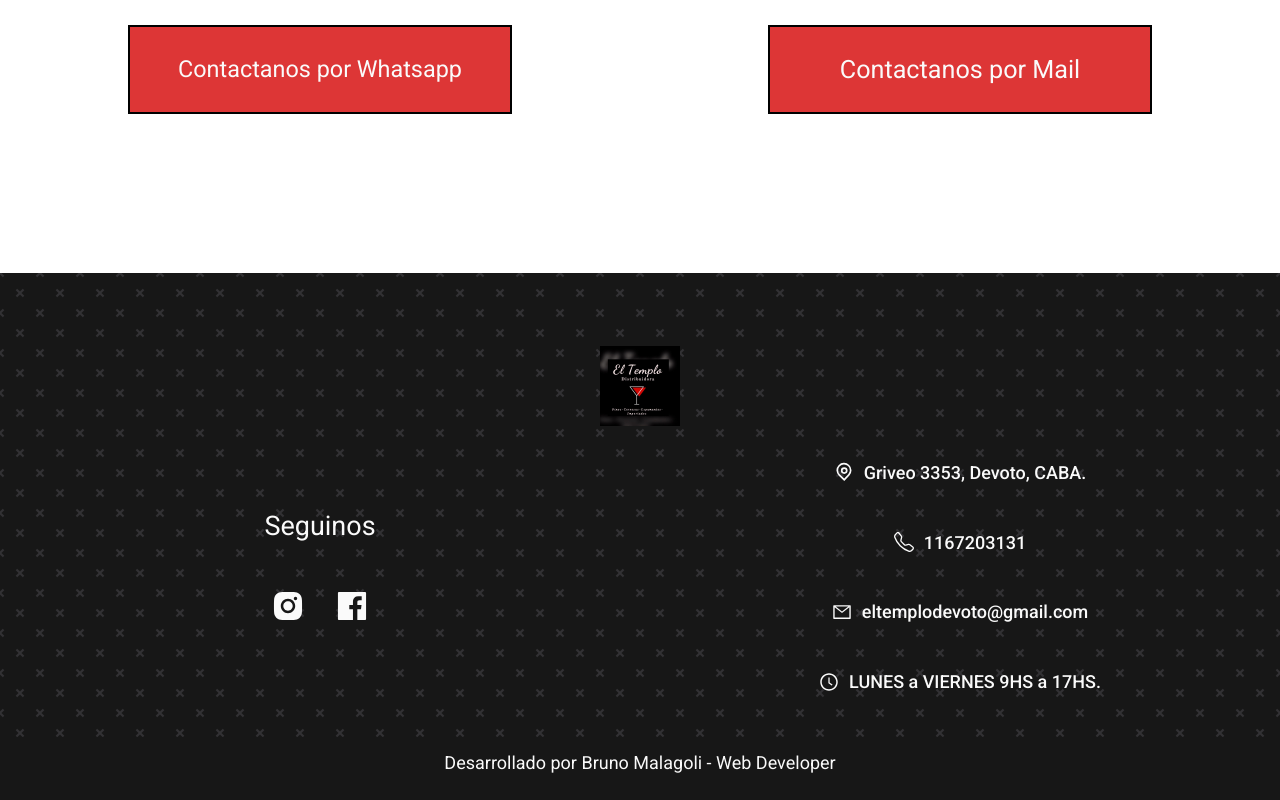
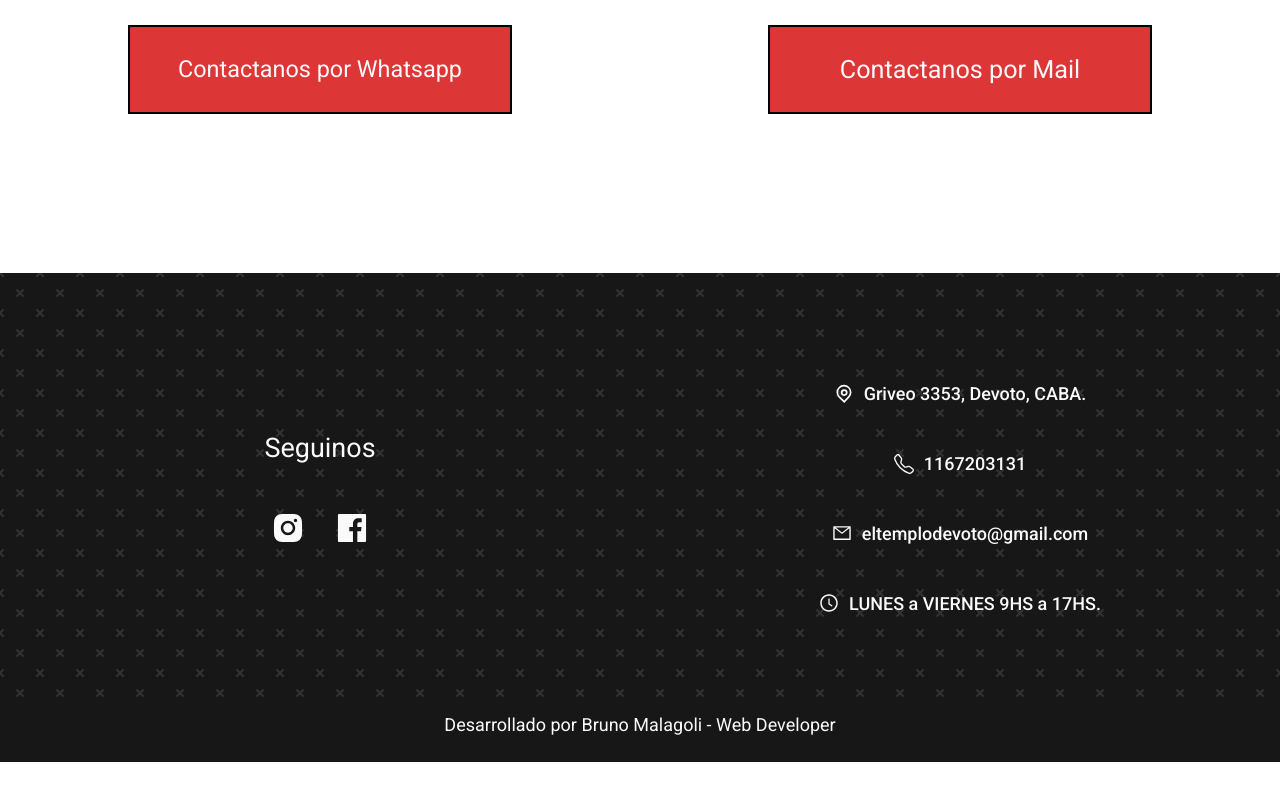
Before and after one commit to BrunoMalagoli/eltemplo-web, a React (Vite) app: page / in a window 1280 px wide. Shown: the part 2648-3448 px from the top of the page. After the commit the page ends 3410 px from the top, so only its background shows below. Built offline with nearby package versions, Linux system fonts and the light colour scheme.

Commit message:
Footer logo removal

```diff
--- a/src/components/Footer/Footer.jsx
+++ b/src/components/Footer/Footer.jsx
@@ -5,24 +5,15 @@
 import IconPin from "./components/IconPin";
 import IconTelephone from "../NosotrosSection/components/IconTelephone";
 import IconMail from "../NosotrosSection/components/IconMail";
-import useOnResize from "../../hooks/useOnResize";
 import { Link } from "react-router-dom";
 
 const Footer = () => {
-  const { isSmall } = useOnResize();
   const phoneNumber = +541167203131;
   const message = "Hola, me gustaria tener mi pagina web";
   return (
     <>
       <footer id={FooterStyles.footerContainer}>
-      <div className={FooterStyles.FooterLogo}>
-          <img
-            width={isSmall ? "100px" : "80px"}
-            height={isSmall ? "100px" : "80px"}
-            src="/eltemploLogo.jpg"
-            alt="logo"
-          />
-        </div>
+
         <div id={FooterStyles.mediaContainer}>
           <h4>Seguinos</h4>
           <div>
@@ -54,7 +45,6 @@
             LUNES a VIERNES 9HS a 17HS.
           </p>
         </div>
-
       </footer>
         <p id={FooterStyles.dev}>
       <Link
--- a/src/components/Footer/styles/index.module.css
+++ b/src/components/Footer/styles/index.module.css
@@ -82,7 +82,7 @@
 
 @media (min-width: 768px) {
   #footerContainer {
-    padding-top: 5%;
+    padding-top: 2%;
     height: 50dvh;
     background-color: #171717;
     flex-wrap: wrap;
```
